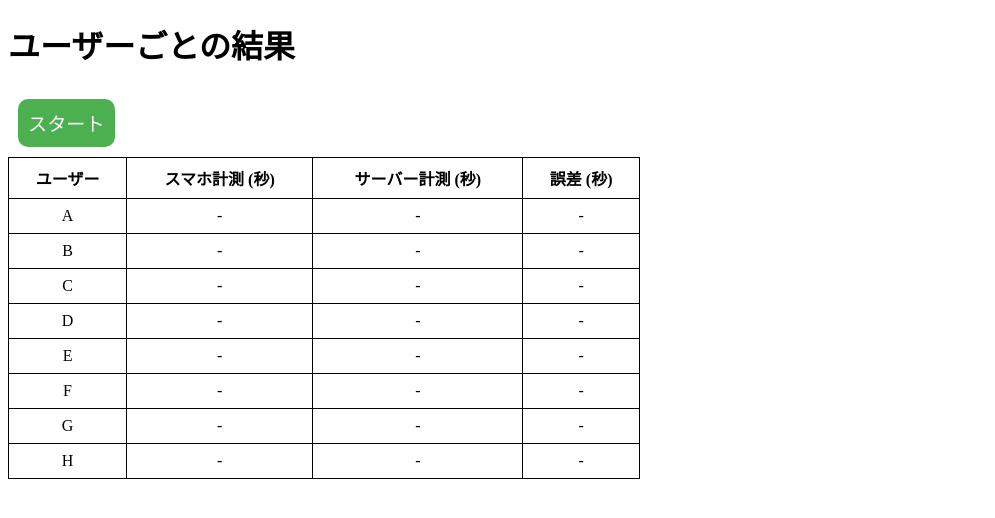
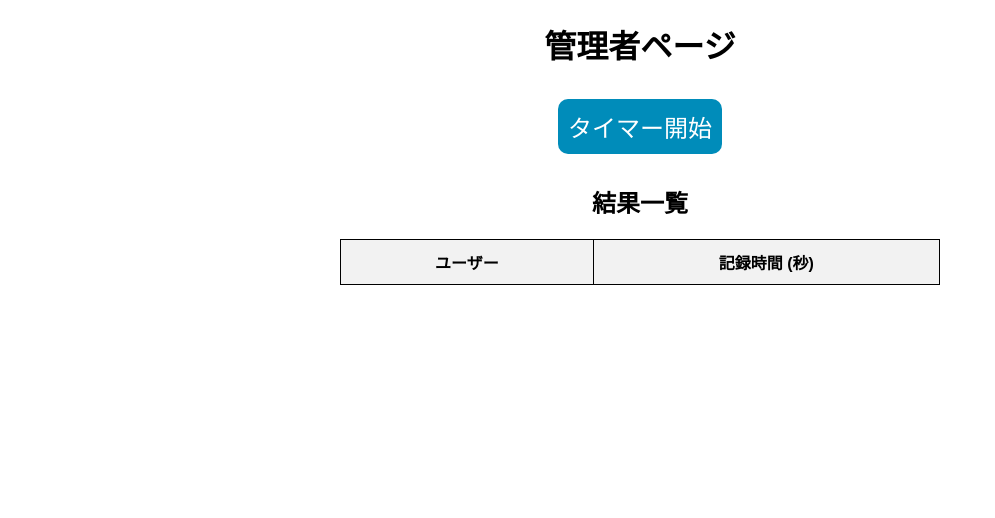
Before and after one commit to hryooooo/flask-10sec-game, a Flask app: page /admin in a window 1280 px wide. Shown: the top 518 px of the page, without its empty margins (0-995 px from the left). Run offline with Flask 3, Linux system fonts and the light colour scheme; lists and menus that the app fills with data are empty; some libraries are stand-ins or nearby versions.

Commit message:
Update admin.html

```diff
--- a/templates/admin.html
+++ b/templates/admin.html
@@ -3,78 +3,68 @@
 <head>
     <meta charset="UTF-8">
     <meta name="viewport" content="width=device-width, initial-scale=1.0">
-    <title>管理者画面</title>
+    <title>管理者ページ</title>
     <script src="https://cdnjs.cloudflare.com/ajax/libs/socket.io/4.0.1/socket.io.js"></script>
     <style>
+        body {
+            font-family: Arial, sans-serif;
+            text-align: center;
+            margin: 20px;
+        }
+        button {
+            font-size: 1.5em;
+            padding: 10px;
+            margin: 10px;
+            background-color: #008CBA;
+            color: white;
+            border: none;
+            border-radius: 10px;
+            cursor: pointer;
+        }
         table {
-            width: 50%;
+            margin: 20px auto;
             border-collapse: collapse;
+            width: 80%;
+            max-width: 600px;
         }
         th, td {
             border: 1px solid black;
-            padding: 8px;
+            padding: 10px;
             text-align: center;
         }
-        button {
-            font-size: 1.2em;
-            padding: 10px;
-            margin: 10px;
-            cursor: pointer;
-            border: none;
-            border-radius: 10px;
-            background-color: #4CAF50;
-            color: white;
+        th {
+            background-color: #f2f2f2;
         }
     </style>
 </head>
 <body>
-    <h1>ユーザーごとの結果</h1>
-
-    <button id="startTimerBtn">スタート</button>
-
+    <h1>管理者ページ</h1>
+    <button id="adminStartBtn">タイマー開始</button>
+    <h2>結果一覧</h2>
     <table>
         <thead>
             <tr>
                 <th>ユーザー</th>
-                <th>スマホ計測 (秒)</th>
-                <th>サーバー計測 (秒)</th>
-                <th>誤差 (秒)</th>
+                <th>記録時間 (秒)</th>
             </tr>
         </thead>
-        <tbody id="resultsTable">
-            <tr><td>A</td><td id="A-client">-</td><td id="A-server">-</td><td id="A-diff">-</td></tr>
-            <tr><td>B</td><td id="B-client">-</td><td id="B-server">-</td><td id="B-diff">-</td></tr>
-            <tr><td>C</td><td id="C-client">-</td><td id="C-server">-</td><td id="C-diff">-</td></tr>
-            <tr><td>D</td><td id="D-client">-</td><td id="D-server">-</td><td id="D-diff">-</td></tr>
-            <tr><td>E</td><td id="E-client">-</td><td id="E-server">-</td><td id="E-diff">-</td></tr>
-            <tr><td>F</td><td id="F-client">-</td><td id="F-server">-</td><td id="F-diff">-</td></tr>
-            <tr><td>G</td><td id="G-client">-</td><td id="G-server">-</td><td id="G-diff">-</td></tr>
-            <tr><td>H</td><td id="H-client">-</td><td id="H-server">-</td><td id="H-diff">-</td></tr>
+        <tbody id="resultTableBody">
         </tbody>
     </table>
 
     <script>
+        const socket = io();
+
+        document.getElementById('adminStartBtn').addEventListener('click', () => {
+            socket.emit('admin_start_timer');
+        });
+
         socket.on('update_results', (results) => {
-            console.log("更新された結果:", results);
-
-            for (const user of ['A', 'B', 'C', 'D', 'E', 'F', 'G', 'H']) {
-                const clientCell = document.getElementById(`${user}-client`);
-                const serverCell = document.getElementById(`${user}-server`);
-                const diffCell = document.getElementById(`${user}-diff`);
-
-                if (results[user] !== undefined) {
-                    const clientTime = results[user].client_time.toFixed(3);
-                    const serverTime = results[user].server_time.toFixed(3);
-                    const diff = Math.abs(results[user].client_time - results[user].server_time).toFixed(3);
-
-                    clientCell.textContent = clientTime;
-                    serverCell.textContent = serverTime;
-                    diffCell.textContent = diff;
-                } else {
-                    clientCell.textContent = "-";
-                    serverCell.textContent = "-";
-                    diffCell.textContent = "-";
-                }
+            const tbody = document.getElementById('resultTableBody');
+            tbody.innerHTML = '';
+            for (const user in results) {
+                const row = `<tr><td>${user}</td><td>${results[user].toFixed(3)}</td></tr>`;
+                tbody.innerHTML += row;
             }
         });
     </script>
```
